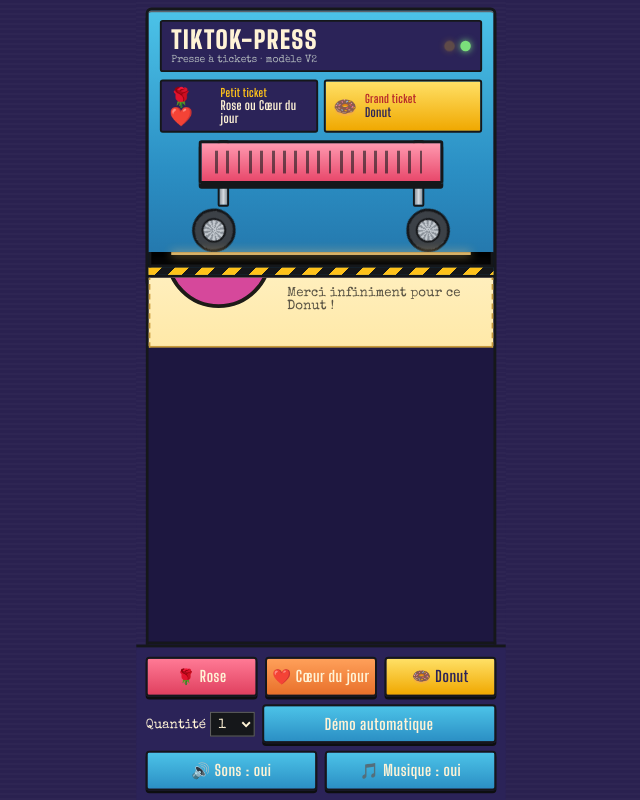
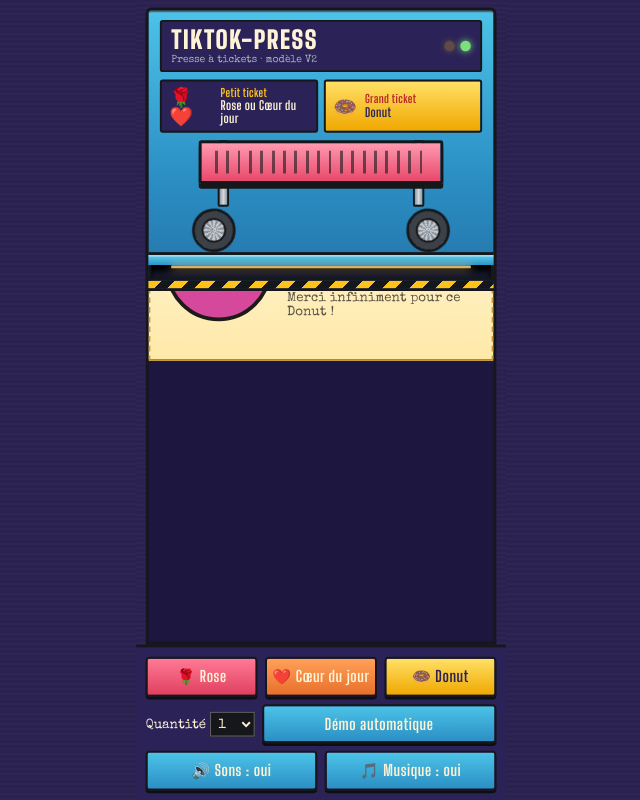
Before and after one commit to marvinaramesh/tiktok-press, a website: page public/index.html in a window 1280 px wide. Both pictures are taken after a click on the button "🍩 Donut". Shown: the whole page, without its empty margins (319-959 px from the left). Drawn offline with nearby package versions, Linux system fonts and the light colour scheme; no server answers.

Commit message:
Update index.html

```diff
--- a/public/index.html
+++ b/public/index.html
@@ -41,7 +41,8 @@ h1{font:900 26px/1 "Big Shoulders Display","Arial Narrow",Impact,sans-serif;lett
 .press.run .roller{animation:spin .9s linear infinite}
 .press.run .roller.rv{animation-direction:reverse}
 @keyframes spin{to{transform:rotate(360deg)}}
-.slot{height:16px;background:#050505;border:3px solid #15171a;border-top:0;margin:0 -12px;box-shadow:inset 0 6px 6px #000;position:relative;z-index:3}
+.base{height:14px;margin:0 -12px;background:linear-gradient(180deg,#5fd0f0,#2b8fc4);border-top:3px solid #15171a;box-shadow:inset 0 2px 0 rgba(255,255,255,.35)}
+.slot{height:16px;background:#14162a;border:3px solid #15171a;border-top:0;margin:0 -12px;box-shadow:inset 0 6px 6px #000;position:relative;z-index:3}
 .slot::after{content:"";position:absolute;left:6%;right:6%;top:0;height:3px;background:var(--glow);opacity:0;box-shadow:0 0 10px var(--glow)}
 .press.run .slot::after{opacity:.85}
 .tape{height:8px;margin:0 -12px;background:repeating-linear-gradient(135deg,var(--amber) 0 10px,#15171a 10px 20px)}
@@ -58,7 +59,7 @@ border-left:2px dashed #b9b19b;border-right:2px dashed #b9b19b;border-bottom:2px
 .big .av{width:112px;height:112px;font-size:44px;border-width:4px}
 .av img{width:100%;height:100%;object-fit:cover}
 .tx{min-width:0;flex:1}
-.pseudo{font:900 20px/1.05 "Big Shoulders Display",Impact,sans-serif;letter-spacing:.03em;overflow:hidden;text-overflow:ellipsis;white-space:nowrap}
+.pseudo{font:900 20px/1.05 "Big Shoulders Display",Impact,sans-serif;letter-spacing:.03em;overflow-wrap:anywhere}
 .big .pseudo{font-size:36px}
 .big .gift{font-size:19px;margin-top:6px}
 .big .thx{font-size:14px;margin-top:8px}
@@ -76,12 +77,12 @@ border-left:2px dashed #b9b19b;border-right:2px dashed #b9b19b;border-bottom:2px
 .ctl [data-g=donut]{background:linear-gradient(180deg,#ffe066,#f0a800);color:#2b2358}
 body.live .ctl{display:none}
 
-html{background:transparent}
-body.live{background:transparent;background-image:none}
+html{background:var(--bg)}
+html.transp,html.transp body{background:transparent!important;background-image:none!important}
 /* Cadre de conception 390x844 (écran de téléphone), mis à l'échelle pour tenir dans n'importe quelle fenêtre */
 .cadre{position:absolute;left:50%;top:50%;width:390px;height:844px;transform:translate(-50%,-50%) scale(var(--s,1));transform-origin:center center;display:flex;flex-direction:column;background:var(--bg);background-image:repeating-linear-gradient(0deg,rgba(255,255,255,.02) 0 2px,transparent 2px 5px);overflow:hidden}
-body.live .cadre{background:transparent;background-image:none}
-body.live .feed{background:transparent;border-color:transparent}
+html.transp .cadre{background:transparent;background-image:none}
+html.transp .feed{background:transparent;border-color:transparent}
 @media (prefers-reduced-motion:reduce){.press.run .roller{animation-duration:2.5s}}
 </style>
 </head>
@@ -92,7 +93,7 @@ body.live .feed{background:transparent;border-color:transparent}
   <div class="menu"><div><span class="ic">🌹❤️</span><span><b>Petit ticket</b>Rose ou Cœur du jour</span></div><div class="gd"><span class="ic">🍩</span><span><b>Grand ticket</b>Donut</span></div></div>
   <div class="mech"><div class="rod l"></div><div class="rod r"></div><div class="piston"></div>
     <div class="rollers"><i class="roller"></i><i class="roller rv"></i></div></div>
-  <div class="slot"></div><div class="tape"></div>
+  <div class="base"></div><div class="slot"></div><div class="tape"></div>
 </div>
 <div class="feed" id="feed"></div>
 <div class="ctl">
@@ -130,6 +131,7 @@ async function pump(){
   while(queue.length){await printOne(queue.shift())}
   press.classList.remove("run");busy=false;
 }
+function fsz(p,b){var n=p.length;if(b)return n<=9?34:n<=12?26:n<=16?21:n<=20?18:16;return n<=14?20:n<=20?17:15}
 async function printOne(e){
   var g=GIFTS[e.cadeau],dur=g.big?6000:3000;
   press.classList.add("run","stamp");son.frappe();
@@ -138,7 +140,7 @@ async function printOne(e){
   var tw=document.createElement("div");tw.className="tw";tw.style.setProperty("--d",dur+"ms");
   var ini=esc(e.pseudo.replace("@","").charAt(0).toUpperCase());
   var av='<div class="av" style="background:'+color(e.pseudo)+'">'+ini+'</div>';
-  tw.innerHTML='<div class="t'+(g.big?" big":"")+'">'+av+'<div class="tx"><div class="pseudo">'+esc(e.pseudo)+'</div><div class="gift">'+g.ico+" "+(g.big?"Grand ticket · ":"")+g.nom+'</div><div class="thx">'+(g.big?"Merci infiniment pour ce Donut !":"Merci pour ton cadeau !")+'</div></div><span class="no">n° '+String(count).padStart(4,"0")+'</span></div>';
+  tw.innerHTML='<div class="t'+(g.big?" big":"")+'">'+av+'<div class="tx"><div class="pseudo" style="font-size:'+fsz(e.pseudo,g.big)+'px">'+esc(e.pseudo)+'</div><div class="gift">'+g.ico+" "+(g.big?"Grand ticket · ":"")+g.nom+'</div><div class="thx">'+(g.big?"Merci infiniment pour ce Donut !":"Merci pour ton cadeau !")+'</div></div><span class="no">n° '+String(count).padStart(4,"0")+'</span></div>';
   var t=tw.firstChild;
   if(e.avatar){var im=new Image();im.alt="";im.referrerPolicy="no-referrer";im.onload=function(){var a=t.querySelector(".av");a.textContent="";a.appendChild(im)};im.src=e.avatar}
   feed.insertBefore(tw,feed.firstChild);
@@ -226,6 +228,7 @@ au.onclick=function(){
   var go=function(){if(queue.length<3)imprimer({pseudo:rnd(PSEUDOS),cadeau:rnd(["rose","rose","coeur","donut"]),quantite:Math.random()<.2?3:1})};
   go();timer=setInterval(go,4500)};
 if(location.search.indexOf("live")>-1)document.body.classList.add("live");
+if(/[?&]transparent/.test(location.search))document.documentElement.classList.add("transp");
 try{var es=new EventSource("events");es.onmessage=function(m){try{imprimer(JSON.parse(m.data))}catch(e){}}}catch(e){}
 function ajuster(){var s=Math.min(innerWidth/390,innerHeight/844);document.documentElement.style.setProperty("--s",s)}
 addEventListener("resize",ajuster);ajuster();
```
